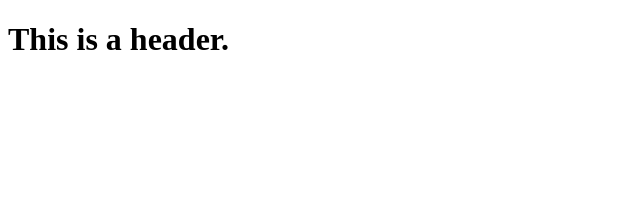
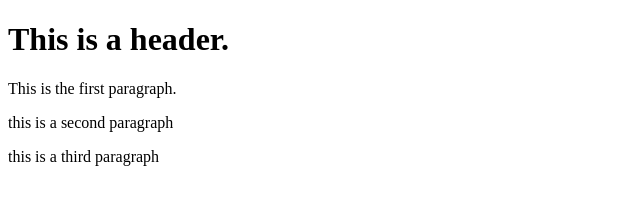
Before and after one commit to RohiniPrakash1/Rohini-git-test, a website: page index.html in a window 1280 px wide. Shown: the whole page, without its empty margins (0-640 px from the left). Drawn offline with Linux system fonts and the light colour scheme.

Commit message:
second commit

```diff
--- a/index.html
+++ b/index.html
@@ -5,5 +5,8 @@
         <h1>
             This is a header.
         </h1>
+        <p>This is the first paragraph.</p>
+   <p>this is a second paragraph</p>
+   <p>this is a third paragraph</p>
     </body>
 </html>
```
Also changed, not shown: package.json (added, +24 -0 lines), 2 other files.
